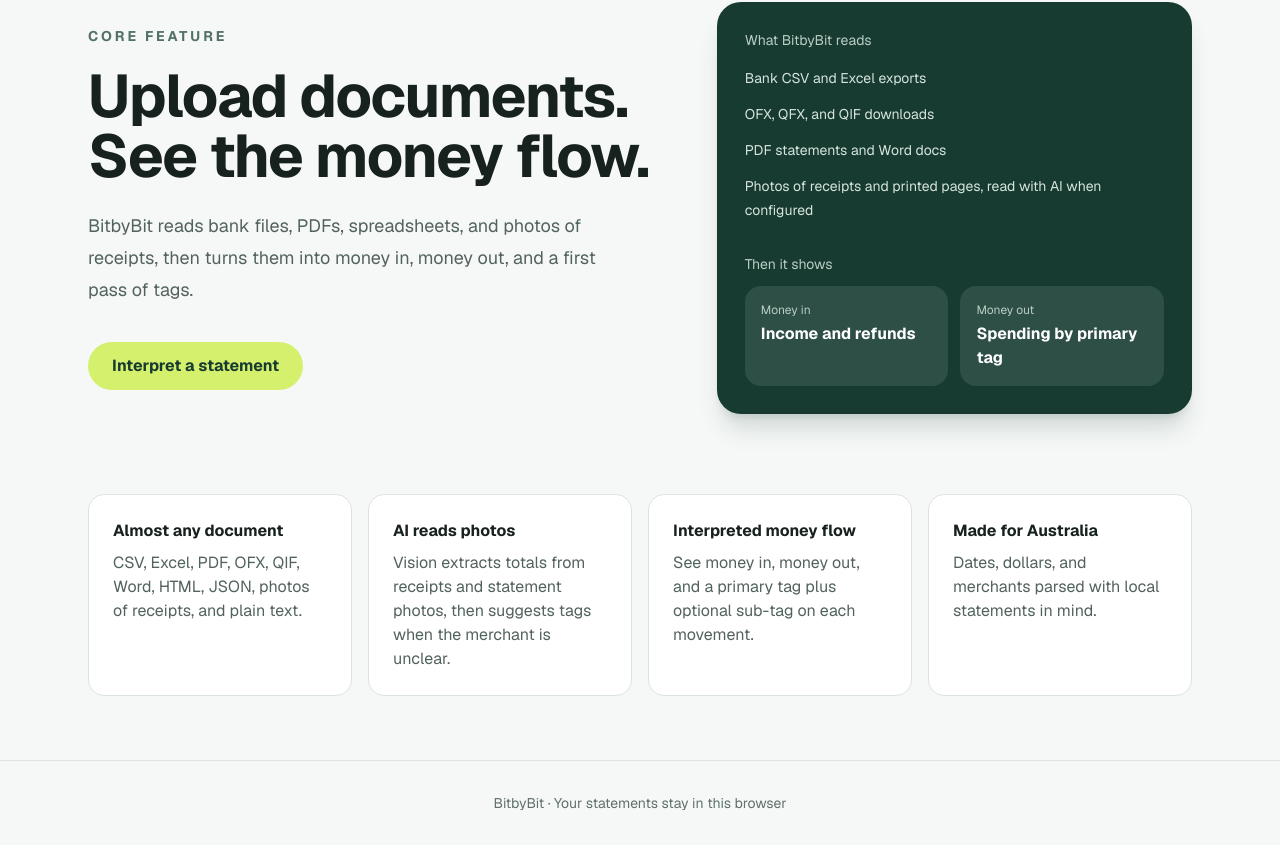
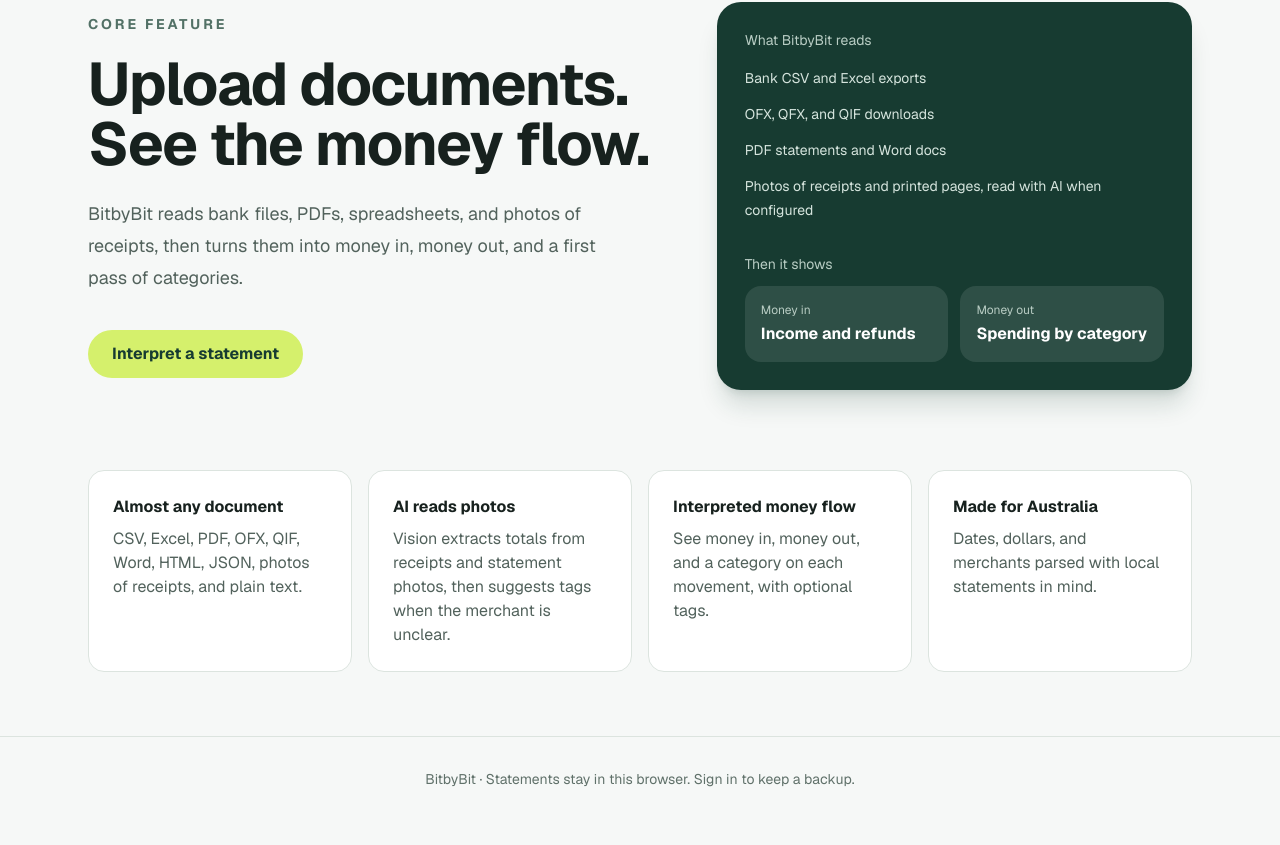
Before and after one commit to Cyphruszx/Bit-by-Bit, a Next.js app: page / in a window 1280 px wide. Shown: the part 182-1027 px from the top of the page. After the commit the page ends 1003 px from the top, so only its background shows below. Built offline with nearby package versions, Linux system fonts and the light colour scheme; no server answers.

Commit message:
Describe categories and optional backup on the landing page.
The page still talked about a primary tag and a browser-only ledger after
both the category model and cloud backup shipped.

Co-authored-by: stevenoh0515 <stevenoh0515@gmail.com>

```diff
--- a/src/app/page.tsx
+++ b/src/app/page.tsx
@@ -5,7 +5,7 @@ import { siteDescription, siteName } from "@/lib/brand";
 const features = [
   ["Almost any document", "CSV, Excel, PDF, OFX, QIF, Word, HTML, JSON, photos of receipts, and plain text."],
   ["AI reads photos", "Vision extracts totals from receipts and statement photos, then suggests tags when the merchant is unclear."],
-  ["Interpreted money flow", "See money in, money out, and a primary tag plus optional sub-tag on each movement."],
+  ["Interpreted money flow", "See money in, money out, and a category on each movement, with optional tags."],
   ["Made for Australia", "Dates, dollars, and merchants parsed with local statements in mind."],
 ];
 
@@ -51,7 +51,7 @@ export default function Home() {
             </div>
             <div className="rounded-2xl bg-white/10 p-4">
               <p className="text-xs text-[#b9cdc4]">Money out</p>
-              <p className="mt-1 font-bold">Spending by primary tag</p>
+              <p className="mt-1 font-bold">Spending by category</p>
             </div>
           </div>
         </div>
@@ -65,7 +65,7 @@ export default function Home() {
         ))}
       </section>
       <footer className="border-t border-[#dce4df] px-6 py-8 text-center text-sm text-[#60716a]">
-        {siteName} · Your statements stay in this browser
+        {siteName} · Statements stay in this browser. Sign in to keep a backup.
       </footer>
     </main>
   );
--- a/src/lib/brand.ts
+++ b/src/lib/brand.ts
@@ -1,4 +1,4 @@
 export const siteName = "BitbyBit";
 export const siteTagline = "Upload any statement. See the money flow.";
 export const siteDescription =
-  "BitbyBit reads bank files, PDFs, spreadsheets, and photos of receipts, then turns them into money in, money out, and a first pass of tags.";
+  "BitbyBit reads bank files, PDFs, spreadsheets, and photos of receipts, then turns them into money in, money out, and a first pass of categories.";
```
